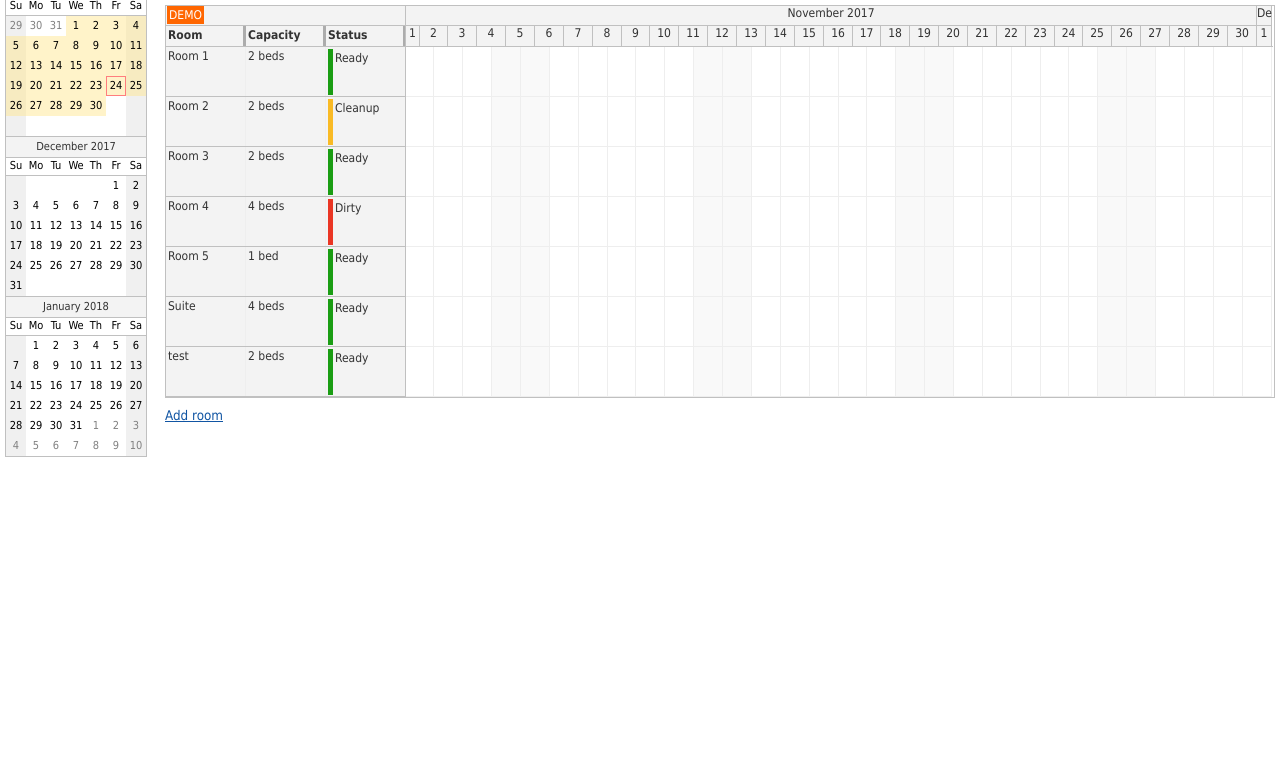
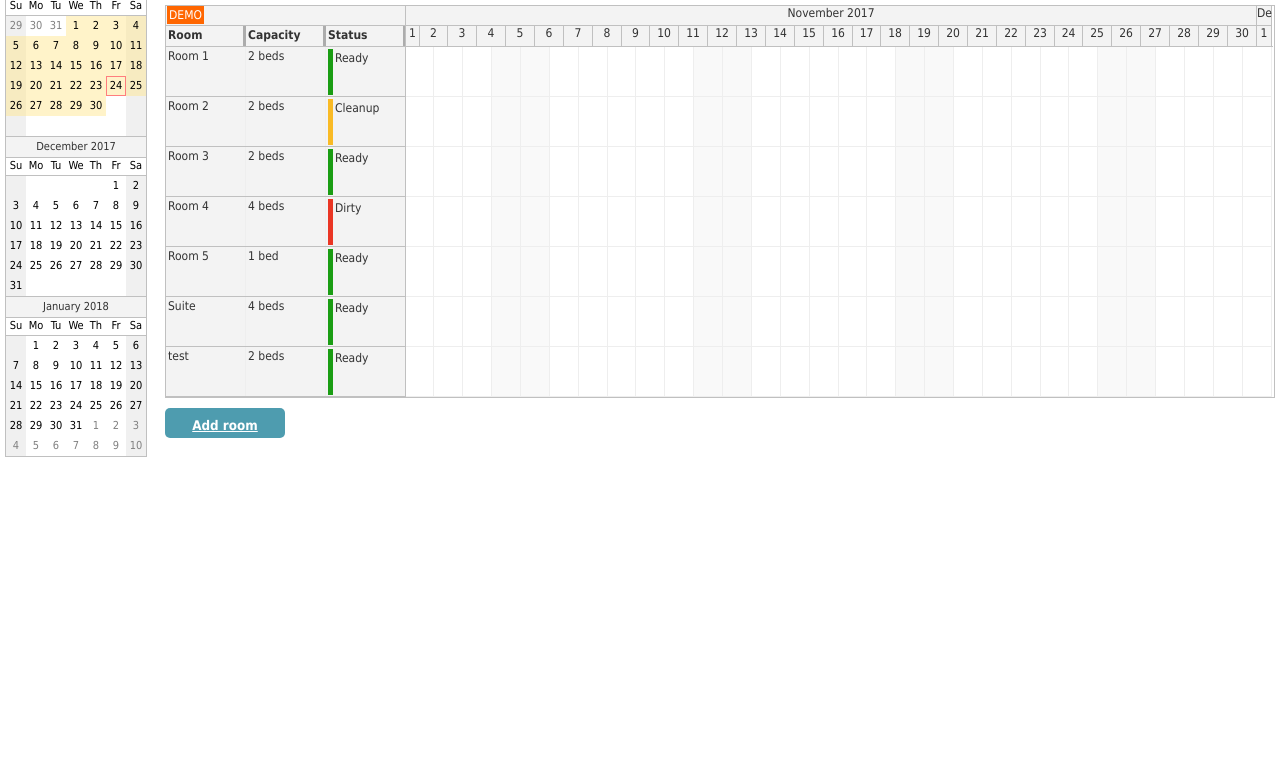
Before and after one commit to meena04/cloverReservation, a PHP site: page / in a window 1280 px wide. Shown: the part 126-892 px from the top of the page. Run offline with PHP 8.4, Linux system fonts and the light colour scheme; data comes from the database, SQL or seed files in the repository; data that the repository does not hold is empty.

Commit message:
[EN-38] Bug is fixed as per the requirement

```diff
--- a/index.php
+++ b/index.php
@@ -113,10 +113,10 @@
 
                     <div class="space">
                         <!-- Fix for ENI-2. UNCOMMENT THE BELOW LINE-->
-						<!--  <a class="button" href="" id="add-room" ng-click="addRoom()">Add room</a> -->
+						 <a class="button" href="" id="add-room" ng-click="addRoom()">Add room</a>
 
 						<!-- Comment the below line while fixing ENI-2-->
-						<a href="" id="add-room" ng-click="addRoom()">Add room</a>
+						<!-- <a href="" id="add-room" ng-click="addRoom()">Add room</a> -->
 
 						<!-- Fix for ENI-4. UNCOMMENT THE BELOW 2 LINES -->
 						<!-- <br> -->
```
